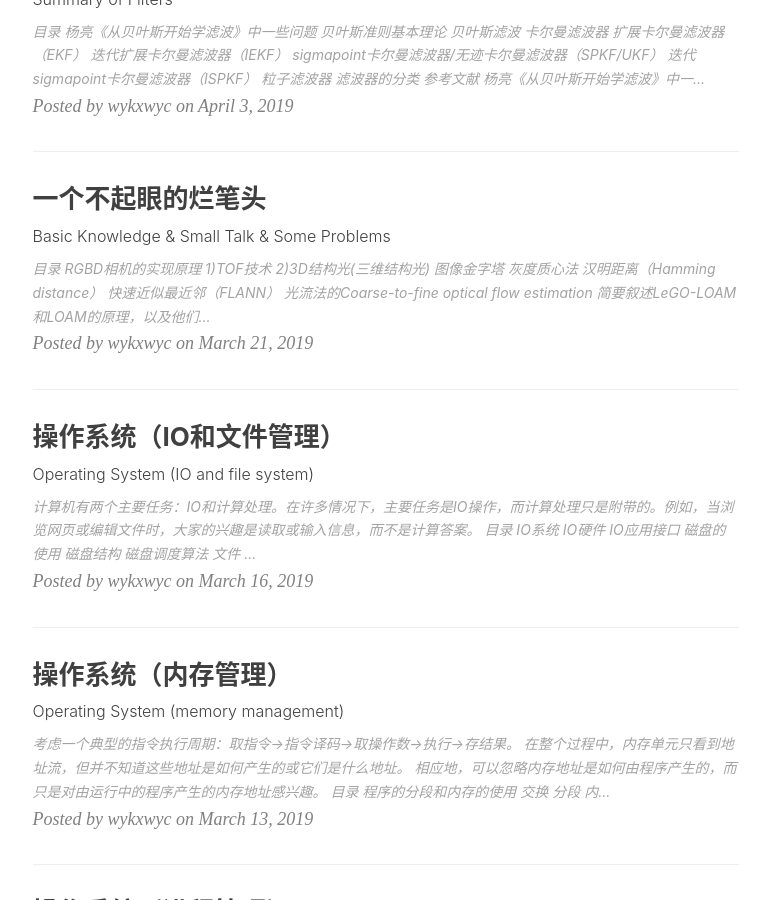
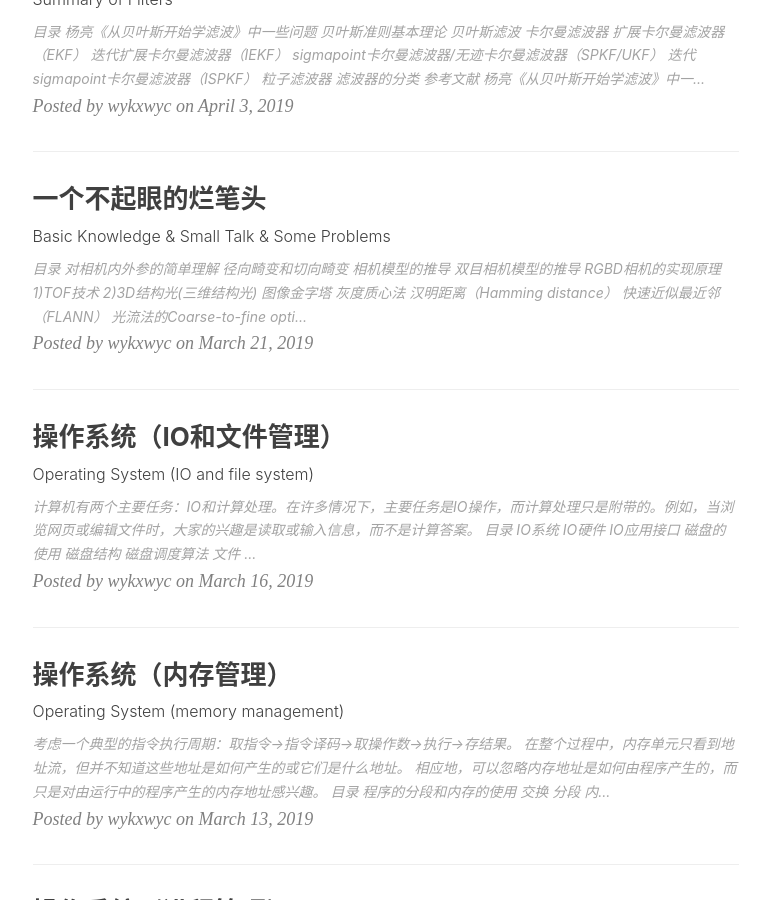
Before and after one commit to wykxwyc/wykxwyc.github.io, a Jekyll site: the page built from index.html, in a window 1280 px wide and 900 px high, scrolled down 1507 px. Shown: the whole window, without its empty margins (135-905 px from the left). Built offline with Jekyll 4.4.1, drawn with Linux system fonts in a browser that asks for light colours; the list of posts is cut into pages by our own code; comment, search, counter and statistics services are not loaded; some of the changed lines change nothing that is shown.

Commit message:
modify small talk

````diff
--- a/_posts/2019-03-21-Small-Talk.markdown
+++ b/_posts/2019-03-21-Small-Talk.markdown
@@ -15,6 +15,54 @@
 * content
 {:toc}
 
+
+##### 对相机内外参的简单理解
+内参：三个量，焦距，成像平面上X/Y方向上的平移，X/Y方向上各自的缩放比例（或者说fx，fy，cx，cy两个焦距，两个平移），他们可以组成一个内参矩阵K。
+
+外参:两个量，相机从`世界坐标系`转换到`相机坐标系`的旋转`R`以及平移`t`。
+
+
+##### 径向畸变和切向畸变
+![r_distorted](/img/in-post/post-Small-Talk/r_distorted.jpg)
+`径向畸变`:与相机中心点距离r有关，距离越远，畸变(变小/变大)越多。本质与`透镜形状`有关。
+
+![t_distorted](/img/in-post/post-Small-Talk/t_distorted.png)
+`切向畸变`:沿着某个过一基点的向量方向上，与基点的垂直距离越大，畸变越大。本质与透镜的`安装位置`有关。
+
+参考链接：[https://blog.csdn.net/dcrmg/article/details/52950141](https://blog.csdn.net/dcrmg/article/details/52950141)
+
+##### 相机模型的推导
+问题描述：已知世界坐标系下的一点
+$$
+P
+$$
+,相机的焦距为
+$$
+f
+$$
+,求相机成像平面上的点与世界坐标系中点的对应关系？
+
+答案：
+$$
+\left(\begin{array}{l}{u} \\ {v} \\ {1}\end{array}\right)=\frac{1}{Z}\left(\begin{array}{ccc}{f_{x}} & {0} & {c_{x}} \\ {0} & {f_{y}} & {c_{y}} \\ {0} & {0} & {1}\end{array}\right)\left(\begin{array}{l}{X} \\ {Y} \\ {Z}\end{array}\right) \triangleq \frac{1}{Z} \boldsymbol{K} \boldsymbol{P}   \tag{5.6}
+$$
+
+如果考虑世界坐标系下点的平移和旋转，并用齐次坐标系表示：
+$$
+Z \boldsymbol{P}_{u v}=Z\left[\begin{array}{l}{u} \\ {v} \\ {1}\end{array}\right]=\boldsymbol{K}\left(\boldsymbol{R P}_{w}+\boldsymbol{t}\right)=\boldsymbol{K} \boldsymbol{T} \boldsymbol{P}_{w}  \tag{5.8}
+$$
+
+##### 双目相机模型的推导
+问题描述：根据给定的一个双目相机（基线长度
+$$
+b
+$$
+已知），求通过这个双目相机得到两幅图像后，如何知道物体的深度信息？
+
+答案：
+$$
+\begin{array}{c}{\frac{z-f}{z}=\frac{b-u_{L}+u_{R}}{b}} \\ {z=\frac{f b}{d}, \quad d=u_{L}-u_{R}}\end{array} \tag{5.15-5.16}
+$$
 
 ##### RGBD相机的实现原理
 
@@ -86,8 +134,6 @@
 
 在每次分枝后，若某个已知可行解集的目标值不能达到当前的界限，则将这个子集舍去。这样，许多子集不予考虑，这称为剪枝。这就是分枝界限法的思路。
 
-
-
 * 分支定界算法的一个例子：用分支定界法求背包问题。
 
 问题：一个容量为10的集装箱，有重量分别为4,8,5的货物，如何才能装最多？
@@ -135,23 +181,6 @@
 $$
 a^{\wedge}=A=\left[ \begin{array}{ccc}{0} & {-a_{3}} & {a_{2}} \\ {a_{3}} & {0} & {-a_{1}} \\ {-a_{2}} & {a_{1}} & {0}\end{array}\right], \quad A^{\vee}=a
 $$
-
-
-##### 对相机内外参的简单理解
-内参：三个量，焦距，成像平面上X/Y方向上的平移，X/Y方向上各自的缩放比例（或者说fx，fy，cx，cy两个焦距，两个平移），他们可以组成一个内参矩阵K。
-
-外参:两个量，相机从`世界坐标系`转换到`相机坐标系`的旋转`R`以及平移`t`。
-
-
-##### 径向畸变和切向畸变
-
-![r_distorted](/img/in-post/post-Small-Talk/r_distorted.jpg)
-`径向畸变`:与相机中心点距离r有关，距离越远，畸变(变小/变大)越多。本质与`透镜形状`有关。
-
-![t_distorted](/img/in-post/post-Small-Talk/t_distorted.png)
-`切向畸变`:沿着某个过一基点的向量方向上，与基点的垂直距离越大，畸变越大。本质与透镜的`安装位置`有关。
-
-参考链接：https://blog.csdn.net/dcrmg/article/details/52950141
 
 ##### 2D-2D(对极几何)：本质矩阵,基础矩阵，单应性矩阵是什么？表示了什么含义？如何求解？
 这三个矩阵都是2D-2D中，通过相机的图像估计相机运动的矩阵。
@@ -317,4 +346,25 @@
 ```
 
 ##### LiDAR与相机数据的融合
+记录一个参考链接：
 [Fusion of Velodyne and Camera Data for Scene Parsing](http://fusion.isif.org/proceedings/fusion12CD/html/pdf/159_331.pdf)
+
+##### C++程序变量在内存中保存的区域
+* 静态内存
+静态内存用来保存局部static对象、类static数据成员以及定义在任何函数之外的变量。
+* 栈内存
+栈内存用来保存定义在函数内的非static对象。
+* 自由空间(free store)/堆(heap)
+程序用堆来存储动态分配的对象，动态对象不再使用时，我们的代码必须显式地销毁它们。
+
+##### 罗德里格斯公式的推导过程
+罗德里格斯公式(Rodrigues's Formula)的推导过程：
+简单来说就是一个待旋转向量绕着一个旋转轴旋转一个theta的角度。如何用旋转矩阵的形式将这个旋转表示出来？
+分为如下几步：
+1.将带旋转的向量分为与旋转轴平行的以及与旋转轴垂直的两个向量。
+2.与旋转轴垂直的向量旋转theta的角度，平行的那部分保持不动。
+3.将两部分加起来，就能得到最后旋转的结果了。
+4.最后将这个结果中的原向量提取出来放在等式右边，原向量左乘了一个系数，这个系数就是罗德里格斯公式的旋转矩阵`R`。
+
+参考链接：
+[罗德里格斯旋转公式推导](https://baike.baidu.com/item/%E7%BD%97%E5%BE%B7%E9%87%8C%E6%A0%BC%E6%97%8B%E8%BD%AC%E5%85%AC%E5%BC%8F/18878562?fr=aladdin)
````
